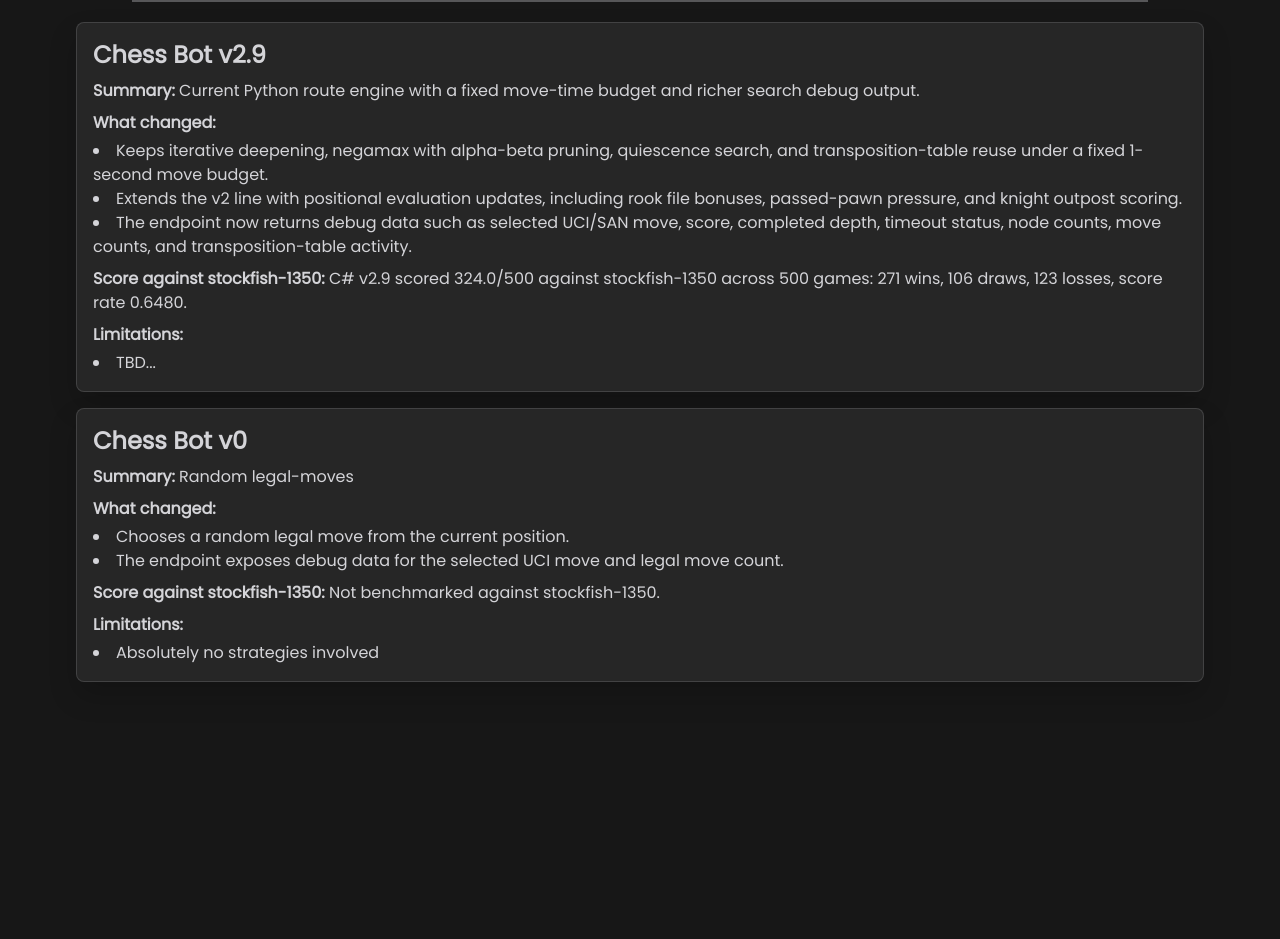
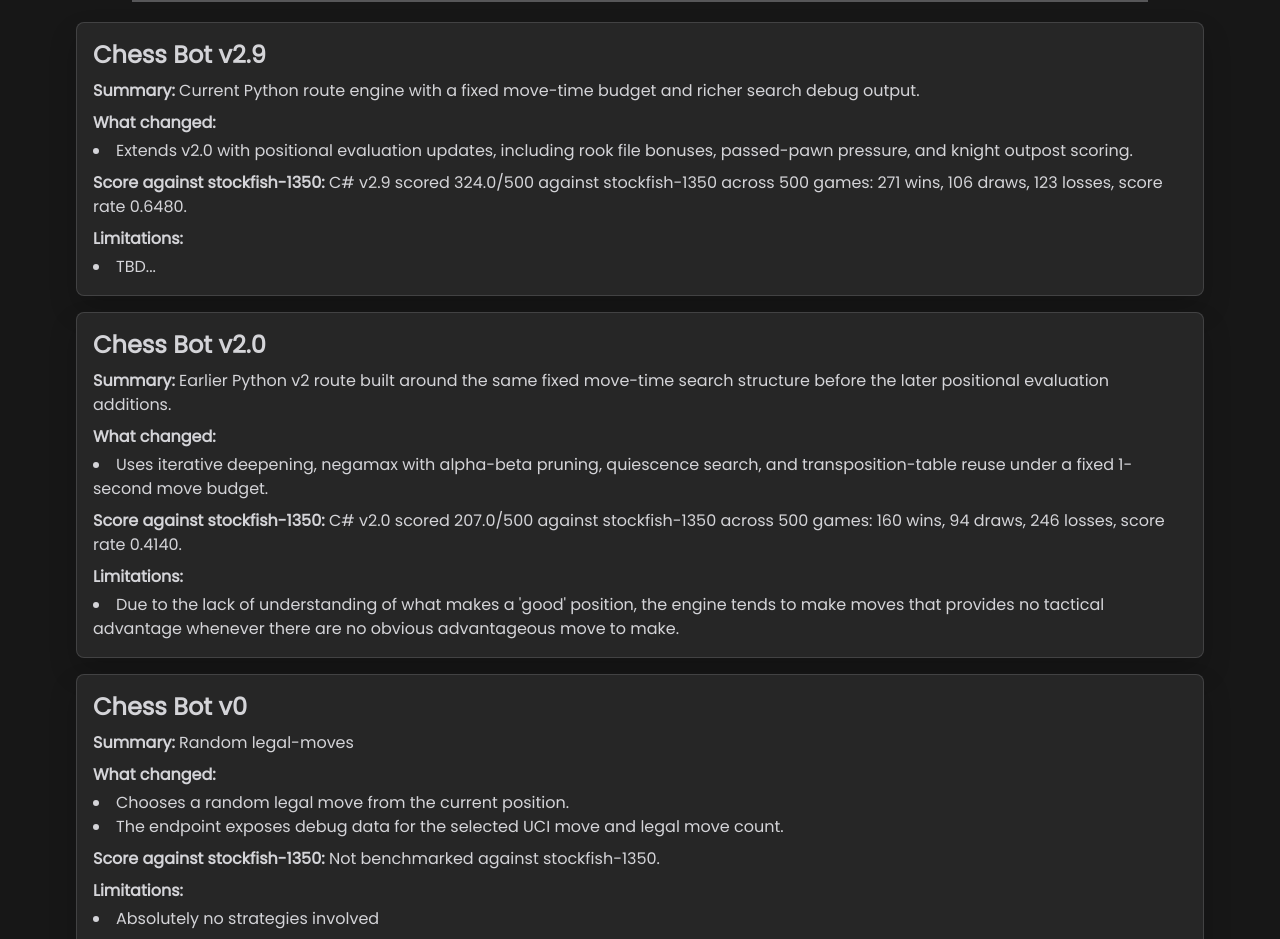
Before and after one commit to Shamanbenny/SneakyOwl, a Next.js app: page /chess in a window 1280 px wide. Shown: the part 1480-2419 px from the top of the page. Before the commit the page ends 2228 px from the top, so only its background shows below. Built offline with nearby package versions, Linux system fonts and the light colour scheme.

Commit message:
Expose V2.0 endpoint as well

```diff
--- a/app/components/chess/ChessContent.tsx
+++ b/app/components/chess/ChessContent.tsx
@@ -9,6 +9,11 @@
     label: "Chess Bot v0",
     route: "chess_v0",
     value: "v0",
+  },
+  {
+    label: "Chess Bot v2.0",
+    route: "chess_v2_0",
+    value: "v2.0",
   },
   {
     label: "Chess Bot v2.9",
--- a/app/components/chess/ChessVersionInfo.tsx
+++ b/app/components/chess/ChessVersionInfo.tsx
@@ -6,14 +6,25 @@
       version: "v2.9",
       summary: "Current Python route engine with a fixed move-time budget and richer search debug output.",
       featuresImplemented: [
-        "Keeps iterative deepening, negamax with alpha-beta pruning, quiescence search, and transposition-table reuse under a fixed 1-second move budget.",
-        "Extends the v2 line with positional evaluation updates, including rook file bonuses, passed-pawn pressure, and knight outpost scoring.",
-        "The endpoint now returns debug data such as selected UCI/SAN move, score, completed depth, timeout status, node counts, move counts, and transposition-table activity.",
+        "Extends v2.0 with positional evaluation updates, including rook file bonuses, passed-pawn pressure, and knight outpost scoring.",
       ],
       stockfish1350Score:
         "C# v2.9 scored 324.0/500 against stockfish-1350 across 500 games: 271 wins, 106 draws, 123 losses, score rate 0.6480.",
       limitations: [
         "TBD...",
+      ],
+    },
+    {
+      version: "v2.0",
+      summary:
+        "Earlier Python v2 route built around the same fixed move-time search structure before the later positional evaluation additions.",
+      featuresImplemented: [
+        "Uses iterative deepening, negamax with alpha-beta pruning, quiescence search, and transposition-table reuse under a fixed 1-second move budget.",
+      ],
+      stockfish1350Score:
+        "C# v2.0 scored 207.0/500 against stockfish-1350 across 500 games: 160 wins, 94 draws, 246 losses, score rate 0.4140.",
+      limitations: [
+        "Due to the lack of understanding of what makes a 'good' position, the engine tends to make moves that provides no tactical advantage whenever there are no obvious advantageous move to make.",
       ],
     },
     {
```
